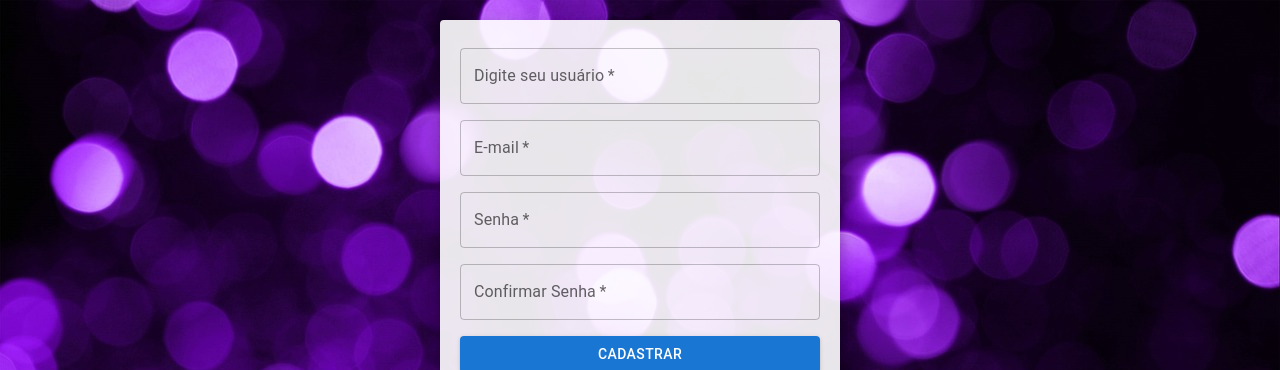
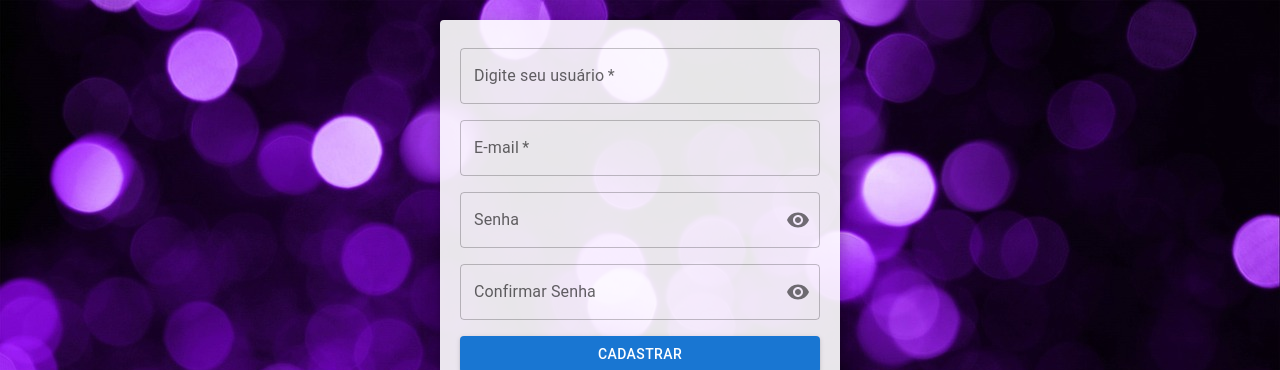
Before and after one commit to jpnc1695/ReactLogin, a React (Vite) app: page /novoUser in a window 1280 px wide. Shown: the top 370 px of the page. Built offline with nearby package versions, Linux system fonts and the light colour scheme.

Commit message:
Atualização de eye icon para senha no cadastro.

```diff
--- a/src/Components/Cadastro/Cadastro.tsx
+++ b/src/Components/Cadastro/Cadastro.tsx
@@ -1,17 +1,28 @@
 import * as React from "react";
 import CssBaseline from "@mui/material/CssBaseline";
-import { Button, Paper, TextField } from "@mui/material";
+import {
+  Button,
+  FormControl,
+  IconButton,
+  InputAdornment,
+  InputLabel,
+  OutlinedInput,
+  Paper,
+  TextField,
+} from "@mui/material";
 import { grey } from "@mui/material/colors";
 import Grid from "@mui/material/Grid";
 import { useNavigate } from "react-router-dom";
+import { useState } from "react";
+import { Visibility, VisibilityOff } from "@mui/icons-material";
 
 const cinza = grey[50];
 const btnstyle = {
-  margin: "8px 0"
+  margin: "8px 0",
 };
 const textCss = {
-   color: cinza
-  };
+  color: cinza,
+};
 const paperStyle = {
   padding: 20,
   height: "55vh",
@@ -27,8 +38,12 @@
   width: "100%",
 };
 const Cadastro = () => {
-
-const navigate = useNavigate()
+  const navigate = useNavigate();
+  const [showPassword, setShowPassword] = useState(false);
+  const handleClickShowPassword = () => setShowPassword((show) => !show);
+  const handleMouseDownPassword = (event: React.MouseEvent<HTMLButtonElement>) => {
+    event.preventDefault();
+  };
 
   return (
     <Grid
@@ -60,22 +75,50 @@
             fullWidth
             required
           />
-          <TextField
-            label="Senha"
-            placeholder="Digite sua Senha"
-            sx={{ mt: 1, mb: 1 }}
-            type="password"
-            fullWidth
-            required
-          />
-          <TextField
-            label="Confirmar Senha"
-            placeholder="Digite sua Senha novamente"
-            sx={{ mt: 1, mb: 1 }}
-            type="password"
-            fullWidth
-            required
-          />
+          <FormControl fullWidth sx={{ mt: 1, mb: 1 }} variant="outlined">
+            <InputLabel htmlFor="outlined-adornment-password">
+              Senha
+            </InputLabel>
+            <OutlinedInput
+              id="outlined-adornment-password"
+              type={showPassword ? "text" : "password"}
+              endAdornment={
+                <InputAdornment position="end">
+                  <IconButton
+                    aria-label="toggle password visibility"
+                    onClick={handleClickShowPassword}
+                    onMouseDown={handleMouseDownPassword}
+                    edge="end"
+                  >
+                    {showPassword ? <VisibilityOff /> : <Visibility />}
+                  </IconButton>
+                </InputAdornment>
+              }
+              label="Password"
+            />
+          </FormControl>
+          <FormControl fullWidth sx={{ mt: 1, mb: 1 }} variant="outlined">
+            <InputLabel htmlFor="outlined-adornment-password">
+              Confirmar Senha
+            </InputLabel>
+            <OutlinedInput
+              id="outlined-adornment-password"
+              type={showPassword ? "text" : "password"}
+              endAdornment={
+                <InputAdornment position="end">
+                  <IconButton
+                    aria-label="toggle password visibility"
+                    onClick={handleClickShowPassword}
+                    onMouseDown={handleMouseDownPassword}
+                    edge="end"
+                  >
+                    {showPassword ? <VisibilityOff /> : <Visibility />}
+                  </IconButton>
+                </InputAdornment>
+              }
+              label="Password"
+            />
+          </FormControl>
           <Button
             type="submit"
             color="primary"
```
